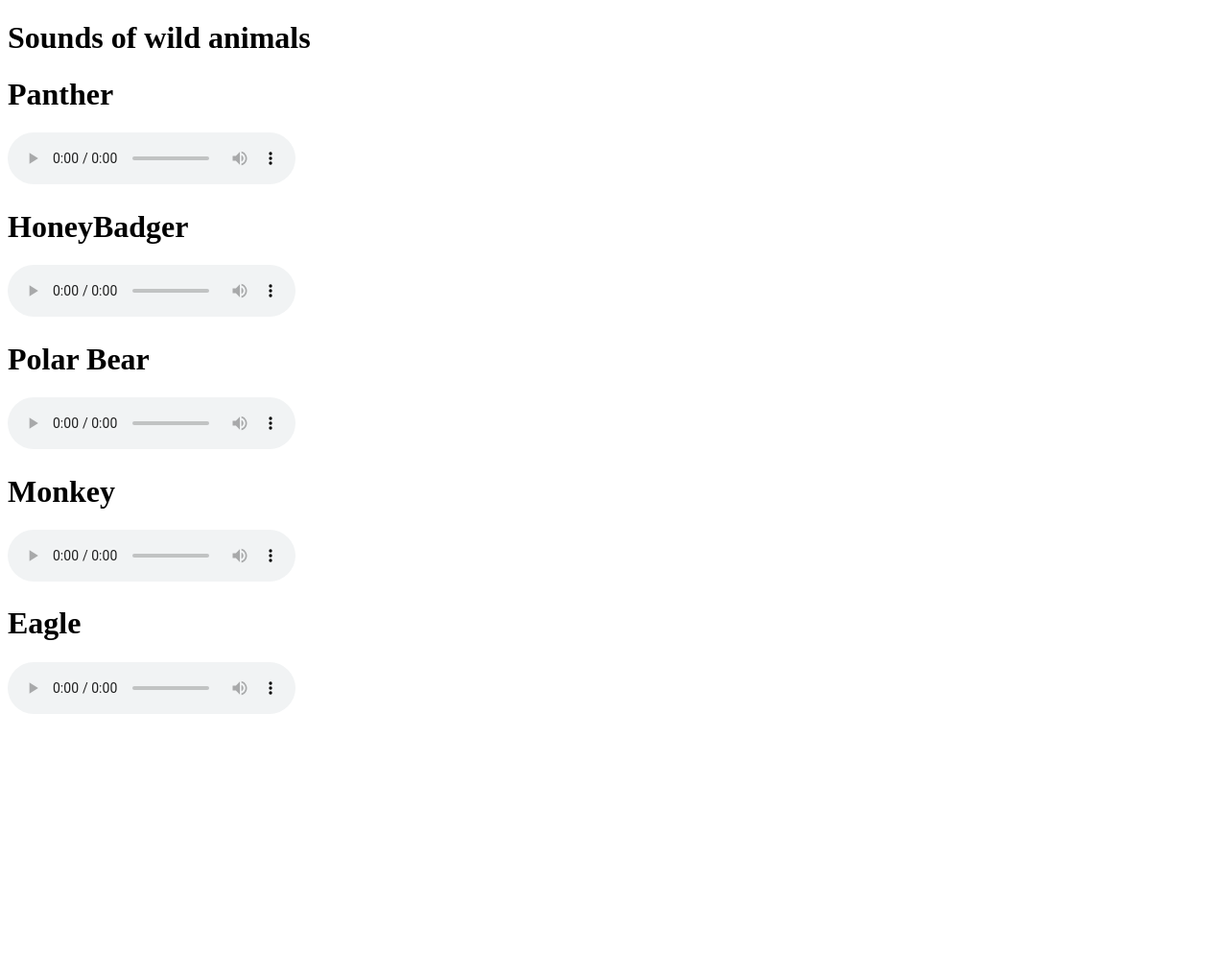
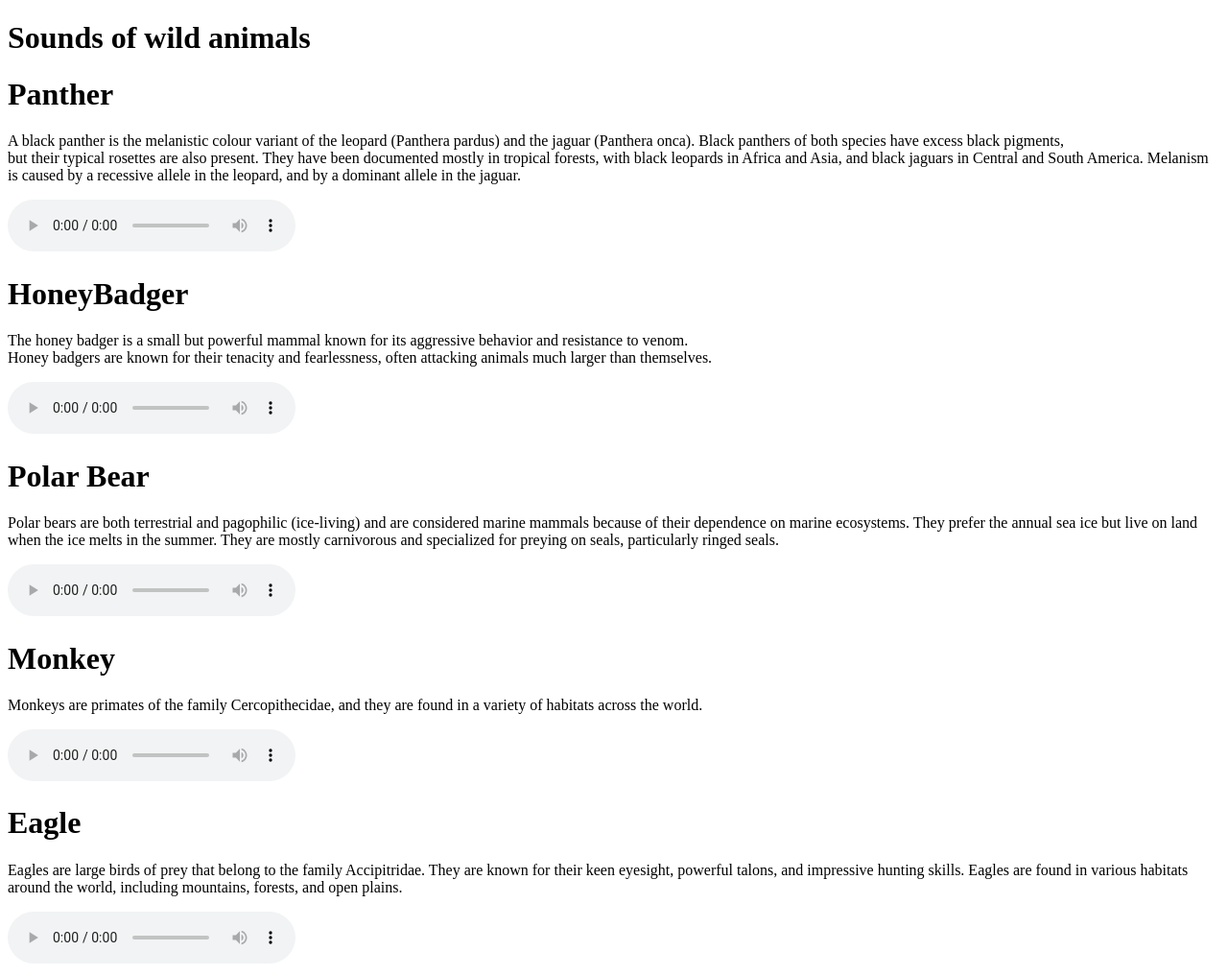
Before and after one commit to Sanjay-G281/wildanimals, a plain HTML site: page index.html in a window 1280 px wide. Shown: the whole page at 96% size. Before the commit the page ends 800 px from the top, so only its background shows below. Drawn offline with Linux system fonts and the light colour scheme.

Commit message:
decription added

```diff
--- a/index.html
+++ b/index.html
@@ -8,26 +8,31 @@
   <h1>Sounds of wild animals</h1>
 
   <h1>Panther</h1>
+  <p>A black panther is the melanistic colour variant of the leopard (Panthera pardus) and the jaguar (Panthera onca). Black panthers of both species have excess black pigments, <br>but their typical rosettes are also present. They have been documented mostly in tropical forests, with black leopards in Africa and Asia, and black jaguars in Central and South America. Melanism is caused by a recessive allele in the leopard, and by a dominant allele in the jaguar.</p>
   <audio controls>
    <source src="panther.mp3" type= "audio/mpeg">
   </audio>
 
   <h1>HoneyBadger</h1>
+  <p>The honey badger is a small but powerful mammal known for its aggressive behavior and resistance to venom.<br> Honey badgers are known for their tenacity and fearlessness, often attacking animals much larger than themselves.</p>
   <audio controls>
    <source src= "honeybadger.mp3" type= "audio/mpeg">
   </audio>
 
   <h1>Polar Bear</h1>
+  <p>Polar bears are both terrestrial and pagophilic (ice-living) and are considered marine mammals because of their dependence on marine ecosystems. They prefer the annual sea ice but live on land when the ice melts in the summer. They are mostly carnivorous and specialized for preying on seals, particularly ringed seals.</p>
   <audio controls>
    <source src= "polarbear.mp3" type= "audio/mpeg">
   </audio>
 
   <h1>Monkey</h1>
+  <p>Monkeys are primates of the family Cercopithecidae, and they are found in a variety of habitats across the world.</p>
   <audio controls>
    <source src= "monkey.mp3" type= "audio/mpeg">
   </audio>
 
   <h1>Eagle</h1>
+  <p>Eagles are large birds of prey that belong to the family Accipitridae. They are known for their keen eyesight, powerful talons, and impressive hunting skills. Eagles are found in various habitats around the world, including mountains, forests, and open plains.</p>
    <audio controls>
     <source src= "Eagle.mp3" type= "audio/mpeg">
    </audio>
```
